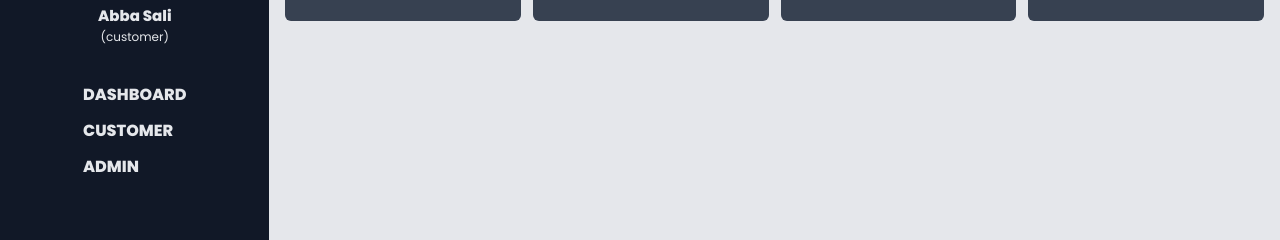
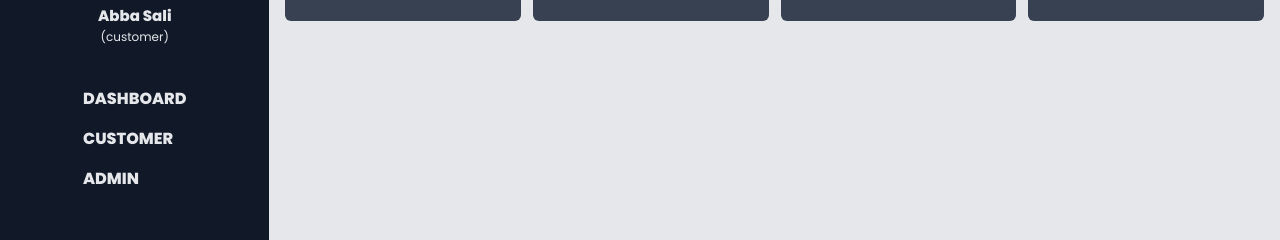
Before and after one commit to Asam237/bm_squart, a React (Create React App) app in the folder frontend/: page /dashboard in a window 1280 px wide. Shown: the part 243-483 px from the top of the page. Built offline with nearby package versions, Linux system fonts and the light colour scheme.

Commit message:
margin top

```diff
--- a/frontend/src/components/items/AsideItems.component.tsx
+++ b/frontend/src/components/items/AsideItems.component.tsx
@@ -2,7 +2,7 @@ import React from "react";
 
 const AsideItems = (props: any) => {
   return (
-    <div className="aside__one-item pt-3">
+    <div className="aside__one-item pt-4">
       <a
         className="text-gray-200 font-bold cursor-pointer uppercase hover:underline text-sm"
         href={props.linj}
```
